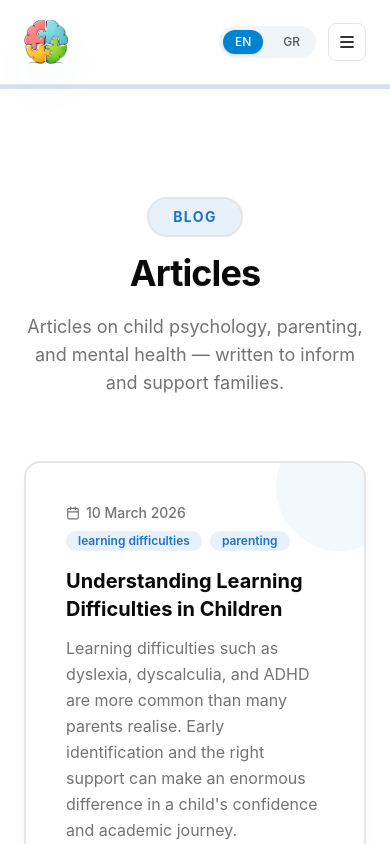
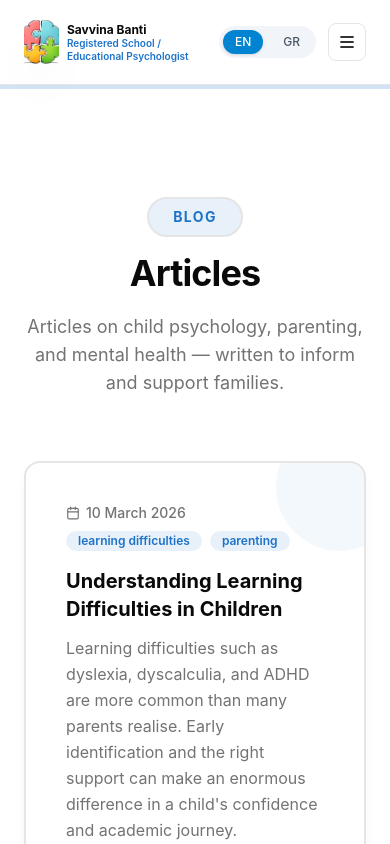
Before and after one commit to kaponael/SavvinaBanti, a Vue app: page /blog in a window 390 px wide. Shown: the top 844 px of the page. Built offline with nearby package versions, Linux system fonts and the light colour scheme.

Commit message:
Enhance Navbar component: add hero identity display with localized name and title for improved user engagement. Implement responsive styling for mobile view.

```diff
--- a/src/components/Navbar.vue
+++ b/src/components/Navbar.vue
@@ -15,6 +15,8 @@ const content = {
     contact: 'Contact',
     blog: 'Blog',
     toggleMenu: 'Toggle navigation menu',
+    heroName: 'Savvina Banti',
+    heroTitle: 'Registered School / Educational Psychologist',
   },
   gr: {
     home: 'Αρχική',
@@ -22,9 +24,12 @@ const content = {
     contact: 'Επικοινωνία',
     blog: 'Ιστολόγιο',
     toggleMenu: 'Εναλλαγή μενού πλοήγησης',
+    heroName: 'Σαββίνα Μπαντή',
+    heroTitle: 'Εγγεγραμμένη Σχολική / Εκπαιδευτική Ψυχολόγος',
   },
 } as const
 const t = computed(() => content[lang.value])
+const showHeroIdentity = computed(() => route.name !== 'home')
 
 watch(
   () => route.fullPath,
@@ -37,7 +42,7 @@ watch(
 <template>
   <header class="sticky top-0 z-30 border-b bg-white">
     <div class="mx-auto flex max-w-6xl items-center justify-between px-6 py-5">
-      <div class="flex items-center gap-3">
+      <div class="flex min-w-0 items-center gap-2 sm:gap-3">
         <div class="relative flex items-center justify-center bg-card shadow-2xl shadow-primary/15">
           <RouterLink
             :to="{ name: 'home' }"
@@ -52,6 +57,16 @@ watch(
               class="h-11 w-11 object-cover"
             />
           </RouterLink>
+        </div>
+        <div v-if="showHeroIdentity" class="min-w-0 max-w-38 sm:max-w-48">
+          <p class="truncate text-xs font-bold leading-tight text-foreground sm:text-sm md:text-base">
+            {{ t.heroName }}
+          </p>
+          <p
+            class="navbar-hero-title-mobile text-[10px] font-semibold leading-tight text-primary sm:text-xs md:text-sm"
+          >
+            {{ t.heroTitle }}
+          </p>
         </div>
       </div>
 
@@ -207,3 +222,15 @@ watch(
     </div>
   </header>
 </template>
+
+<style scoped>
+@media (max-width: 767px) {
+  .navbar-hero-title-mobile {
+    display: -webkit-box;
+    overflow: hidden;
+    -webkit-box-orient: vertical;
+    -webkit-line-clamp: 2;
+    line-clamp: 2;
+  }
+}
+</style>
```
